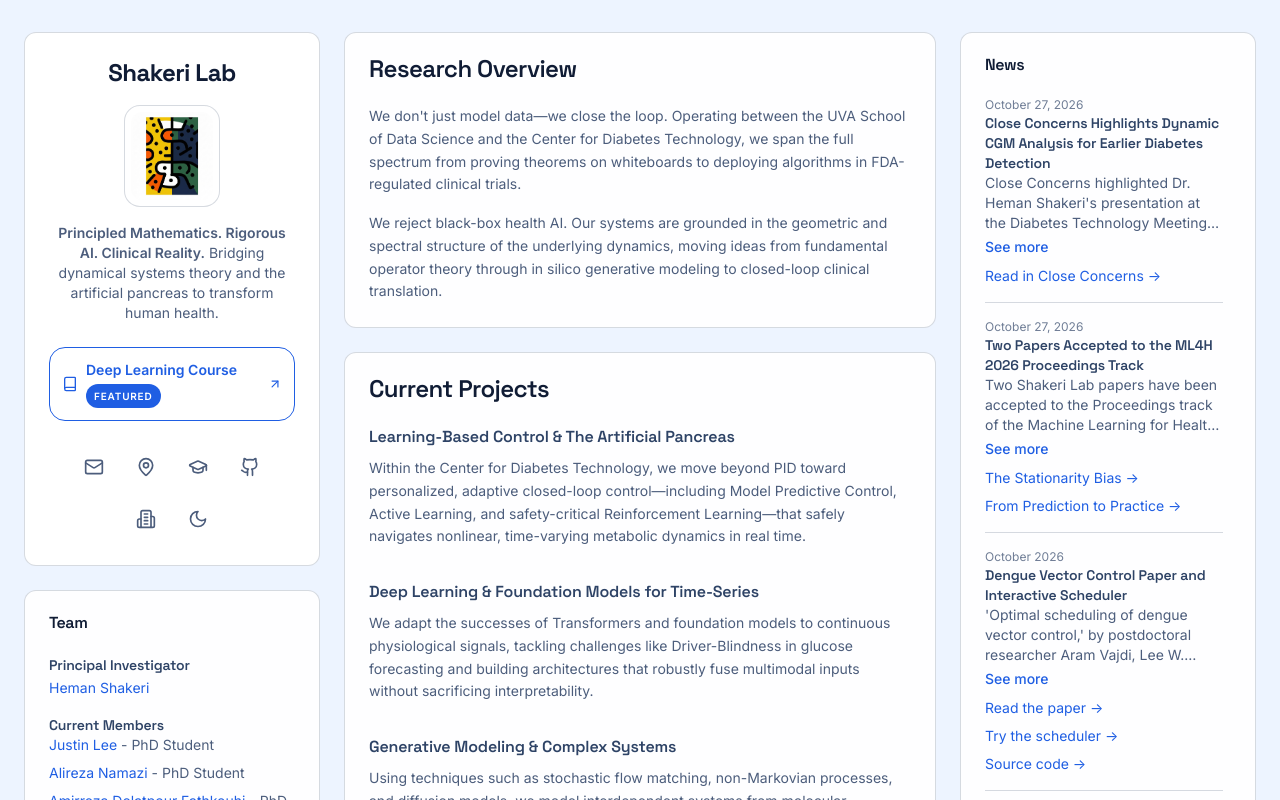
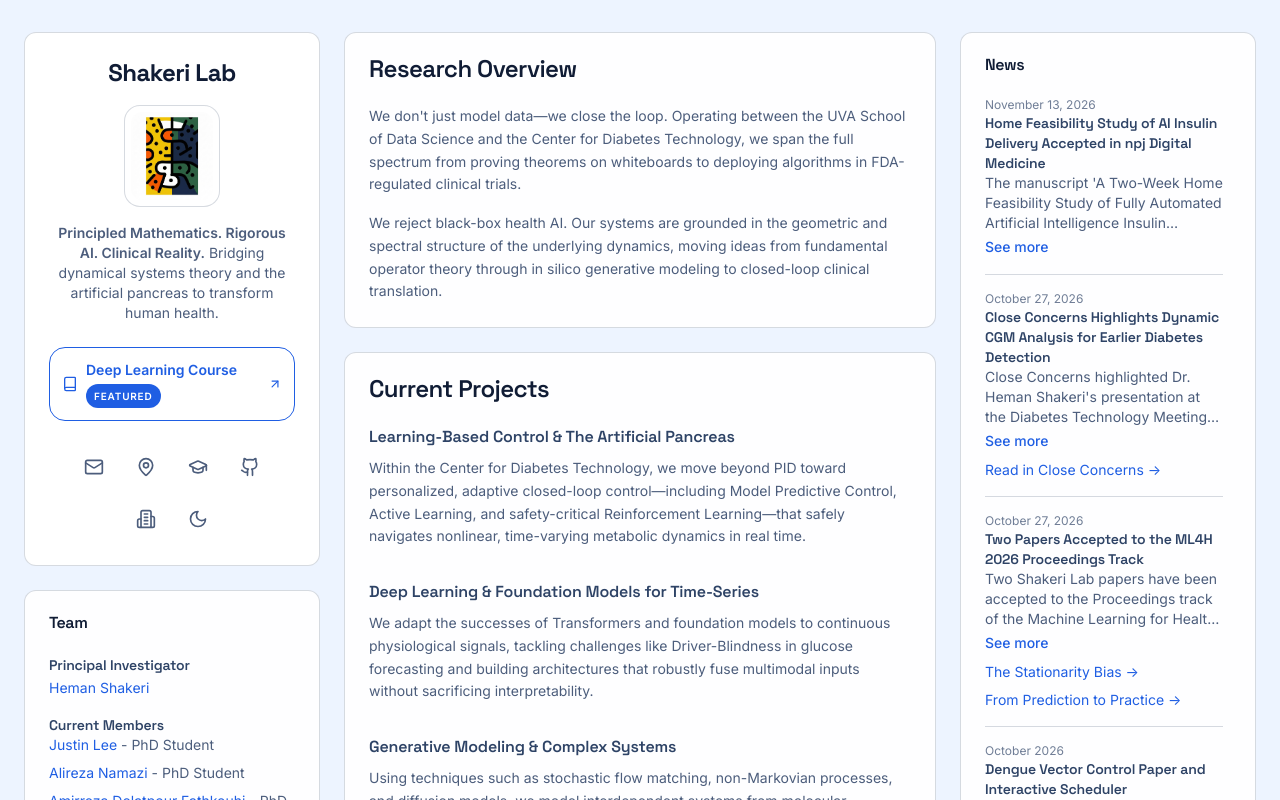
Before and after one commit to Shakeri-Lab/shakeri-lab.github.io, a Next.js app: page / in a window 1280 px wide. Shown: the top 800 px of the page. Built offline with nearby package versions, Linux system fonts and the light colour scheme.

Commit message:
Announce npj Digital Medicine acceptance of AI insulin delivery study

```diff
--- a/src/data/news.ts
+++ b/src/data/news.ts
@@ -15,6 +15,11 @@ function newsDateKey(label: string): number {
 }
 
 export const news: NewsItem[] = [
+  {
+    date: "November 13, 2026",
+    title: "Home Feasibility Study of AI Insulin Delivery Accepted in npj Digital Medicine",
+    content: "The manuscript 'A Two-Week Home Feasibility Study of Fully Automated Artificial Intelligence Insulin Delivery in Type 1 Diabetes', co-authored by Dr. Heman Shakeri, has been accepted for publication in npj Digital Medicine."
+  },
   {
     date: "October 27, 2026",
     title: "Close Concerns Highlights Dynamic CGM Analysis for Earlier Diabetes Detection",
```
